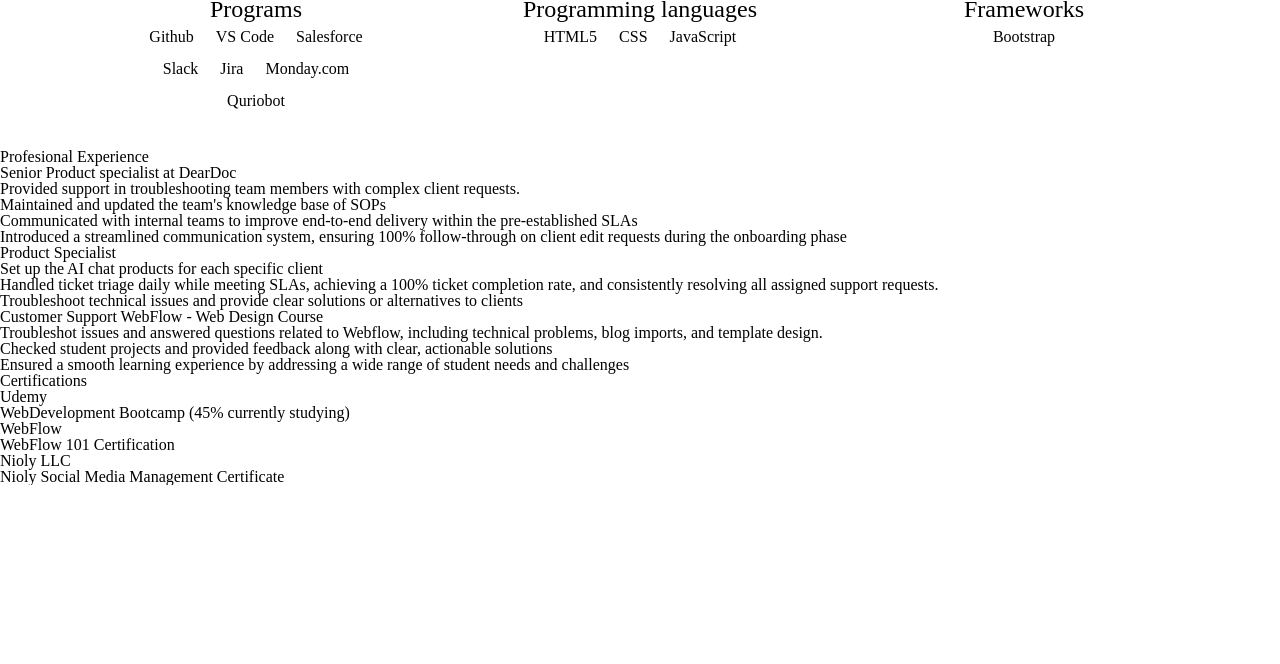
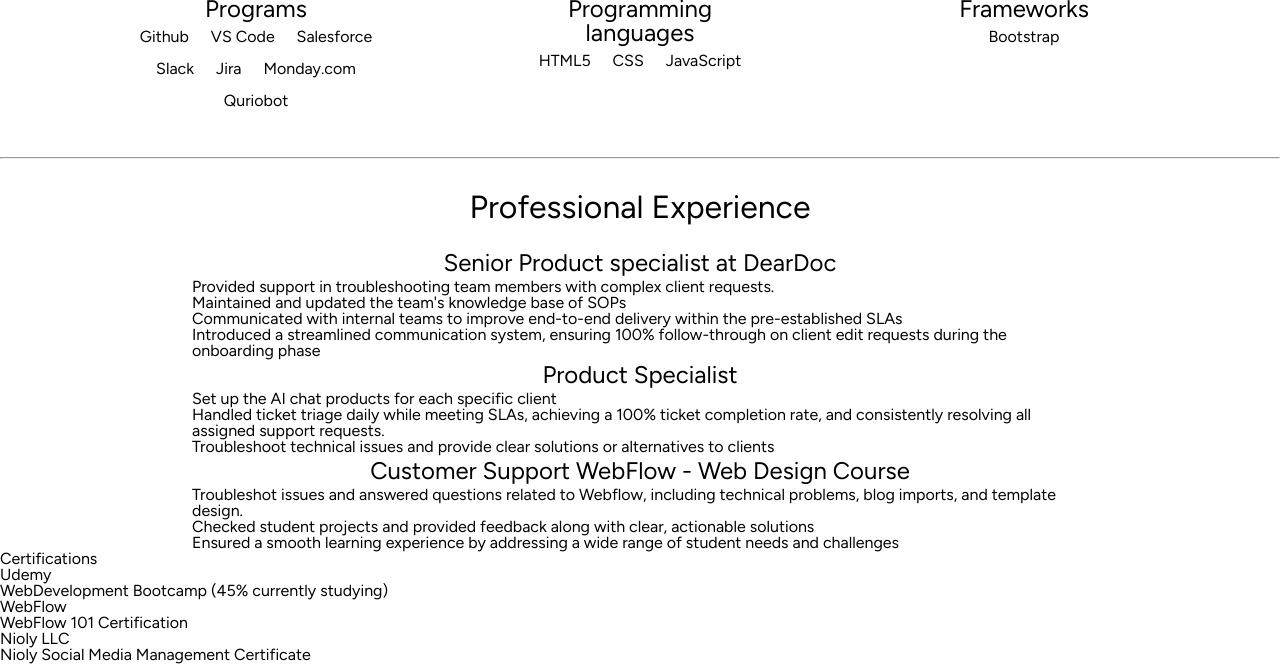
Before and after one commit to sofiavillasan/portfolio, a plain HTML site: page index.html in a window 1280 px wide. Shown: the part 749-1413 px from the top of the page. Before the commit the page ends 1234 px from the top, so only its background shows below. Drawn offline with nearby package versions, Linux system fonts and the light colour scheme.

Commit message:
CSS display
added more CSS for distribution

```diff
--- a/app.css
+++ b/app.css
@@ -25,6 +25,7 @@ footer, header, hgroup, menu, nav, section {
 }
 body {
 	line-height: 1;
+    font-family: "figtree", sans-serif;
 }
 ol, ul {
 	list-style: none;
@@ -83,3 +84,25 @@ header p {
     font-size: 1rem;
     flex-wrap: wrap;
 }
+
+#professional-experience {
+    display: flex;
+    flex-direction: column;
+    align-items: center;
+}
+
+.company {
+    width: 70%;
+}
+
+
+#professional-experience h2 {
+    font-size: 2rem;
+    line-height: 5rem;
+}
+
+.jobtitle {
+    font-size: 1.5rem;
+    line-height: 2rem;
+    text-align: center;
+}
--- a/index.html
+++ b/index.html
@@ -46,16 +46,17 @@
             </li>
         </ul>
     </div>
-    <div id=" professional experience">
-        <h2>Profesional Experience</h2>
-        <div id="deardoc">
-            <h3>Senior Product specialist at DearDoc</h3>
+    <hr>
+    <div id="professional-experience">
+        <h2>Professional Experience</h2>
+        <div class="company" id="deardoc">
+            <h3 class = "jobtitle">Senior Product specialist at DearDoc</h3>
             <p>Provided support in troubleshooting team members with complex client requests.<br>Maintained and updated the team's knowledge base of SOPs<br>Communicated with internal teams to improve end-to-end delivery within the pre-established SLAs<br>Introduced a streamlined communication system, ensuring 100% follow-through on client edit requests during the onboarding phase</p>
-            <h3>Product Specialist</h3>
+            <h3 class="jobtitle">Product Specialist</h3>
             <p>Set up the AI chat products for each specific client<br>Handled ticket triage daily while meeting SLAs, achieving a 100% ticket completion rate, and consistently resolving all assigned support requests. <br>Troubleshoot technical issues and provide clear solutions or alternatives to clients</p>
         </div>
-        <div id="Nioly.LLC">
-            <h3>Customer Support WebFlow - Web Design Course</h3>
+        <div class="company" id="Nioly.LLC">
+            <h3 class="jobtitle">Customer Support WebFlow - Web Design Course</h3>
             <p>Troubleshot issues and answered questions related to Webflow, including technical problems, blog imports, and template design.<br>Checked student projects and provided feedback along with clear, actionable solutions<br>Ensured a smooth learning experience by addressing a wide range of student needs and challenges</p>
         </div>
     </div>
```
